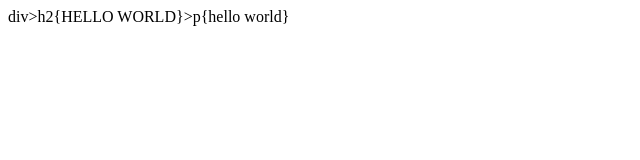
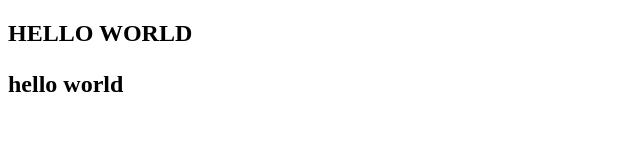
Before and after one commit to rphillipsiadt/Demonstration, a plain HTML site: page index.html in a window 1280 px wide. Shown: the whole page, without its empty margins (0-640 px from the left). Drawn offline with Linux system fonts and the light colour scheme.

Commit message:
fixed text not appearing

```diff
--- a/index.html
+++ b/index.html
@@ -26,6 +26,10 @@
     <!-- comment 2 -->
     <!-- comment 3 -->
     <!-- comment 4 -->
-     div>h2{HELLO WORLD}>p{hello world}
+     <div>
+        <h2>HELLO WORLD
+            <p>hello world</p>
+        </h2>
+     </div>
 </body>
 </html>
```
